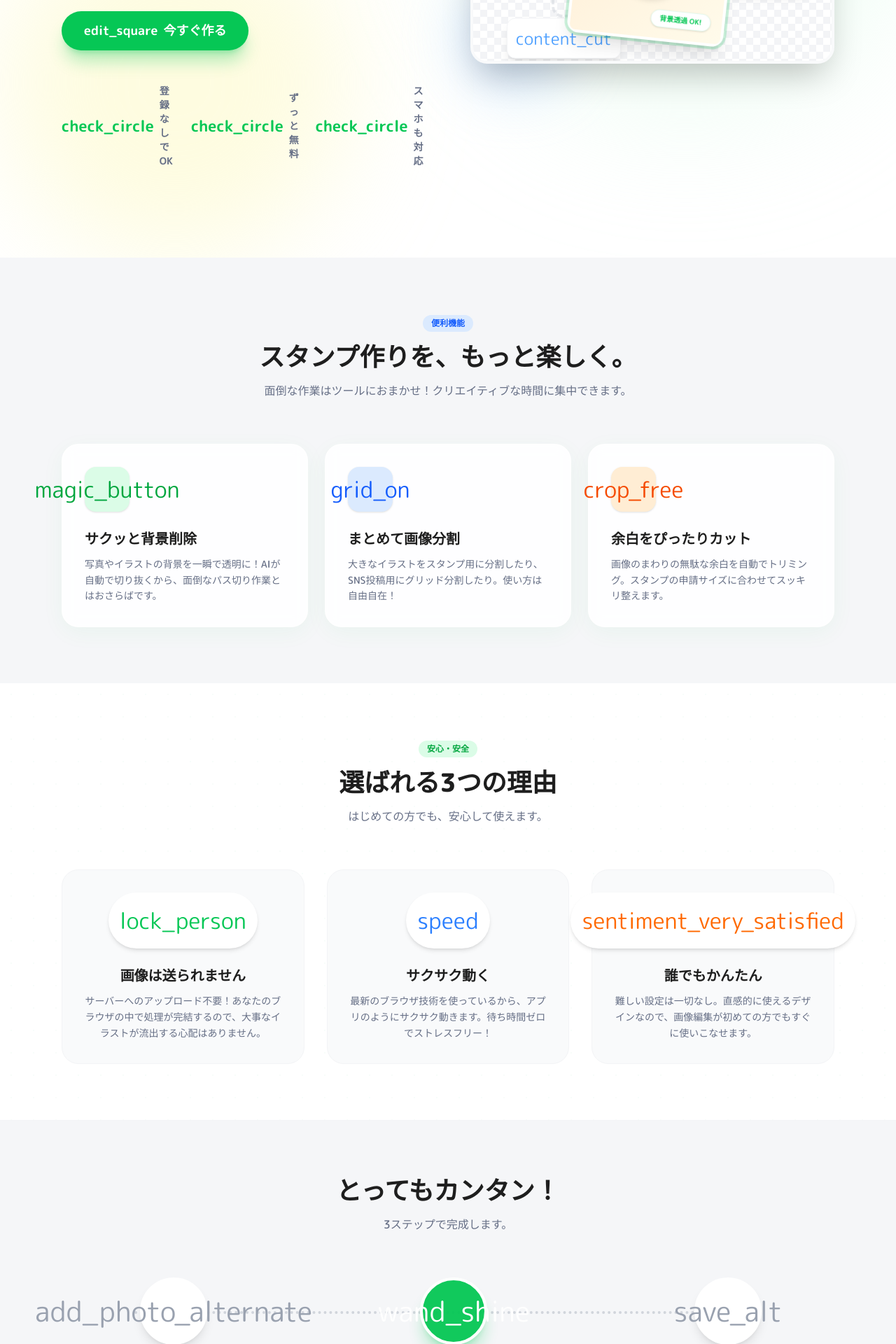
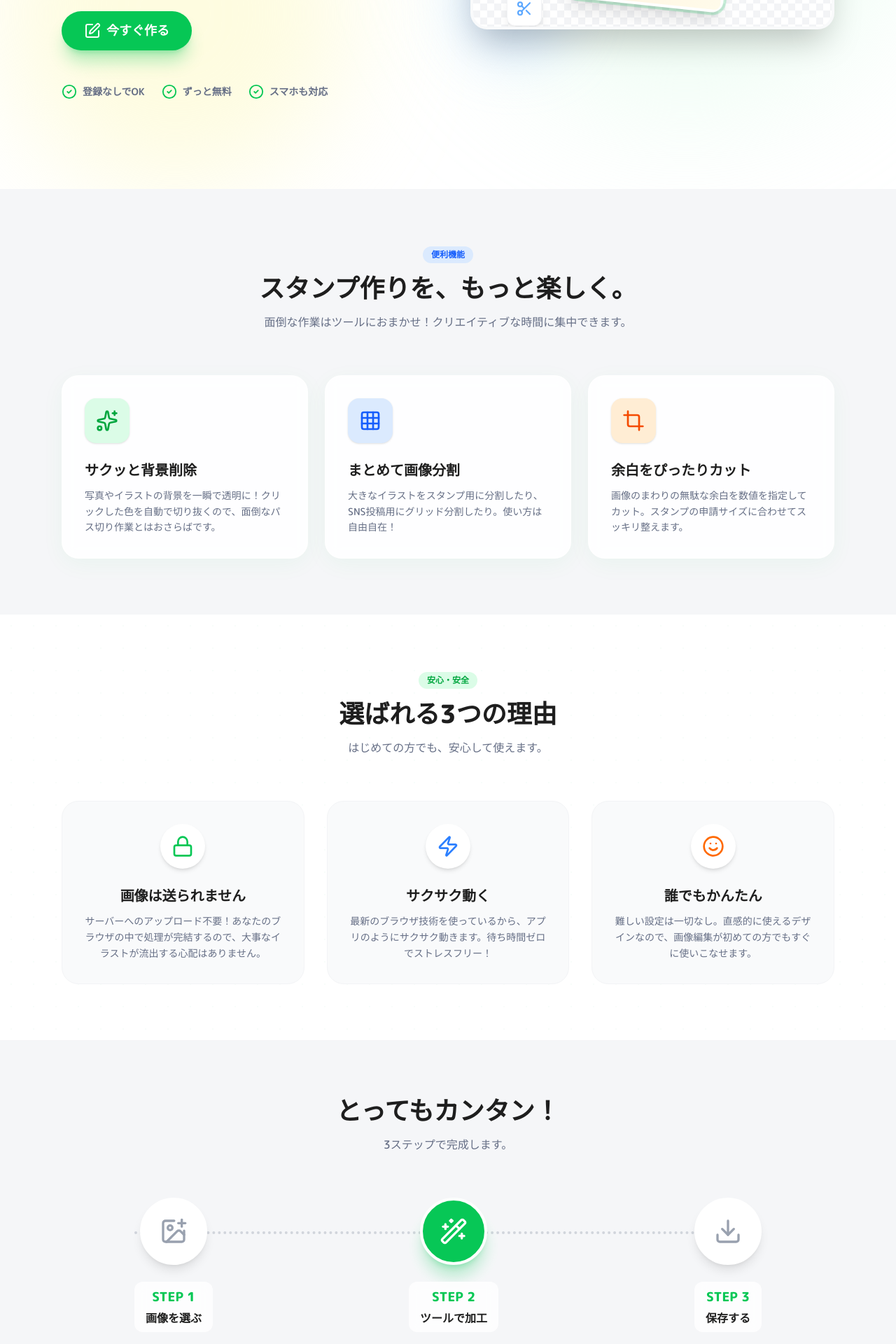
Before and after one commit to Lchiki-nl/Stamp-Image-Tools, a Next.js app: page / in a window 1280 px wide. Shown: the part 600-2520 px from the top of the page at 70% size. Built offline with nearby package versions, Linux system fonts and the light colour scheme.

Commit message:
feat：モバイル版の適用

```diff
--- a/src/app/page.tsx
+++ b/src/app/page.tsx
@@ -2,6 +2,21 @@
 
 import Link from "next/link";
 import { motion } from "framer-motion";
+import {
+  Smile,
+  Edit,
+  CheckCircle2,
+  Wand2,
+  Scissors,
+  Grid3X3,
+  Crop,
+  Lock,
+  Zap,
+  ImagePlus,
+  Sparkles,
+  Download,
+  ArrowRight
+} from "lucide-react";
 
 export default function LandingPage() {
   return (
@@ -11,7 +26,7 @@ export default function LandingPage() {
         <div className="mx-auto flex max-w-6xl items-center justify-between">
           <div className="flex items-center gap-2">
             <div className="flex h-10 w-10 items-center justify-center rounded-2xl bg-primary text-white shadow-md shadow-primary/20 transform -rotate-6">
-              <span className="material-symbols-outlined text-[24px]">sentiment_satisfied</span>
+              <Smile size={24} strokeWidth={2.5} />
             </div>
             <h1 className="text-xl font-extrabold tracking-tight text-text-main">IMG-TOOLS</h1>
           </div>
@@ -61,21 +76,21 @@ export default function LandingPage() {
                   href="/app"
                   className="inline-flex h-14 items-center justify-center gap-2 rounded-full bg-primary px-8 text-lg font-bold text-white shadow-xl shadow-primary/30 transition hover:bg-primary-dark hover:-translate-y-1"
                 >
-                  <span className="material-symbols-outlined">edit_square</span>
+                  <Edit size={24} />
                   <span>今すぐ作る</span>
                 </Link>
               </div>
               <div className="flex items-center gap-6 pt-4 text-sm text-text-sub font-bold">
                 <div className="flex items-center gap-2">
-                  <span className="material-symbols-outlined text-primary text-[22px]">check_circle</span>
+                  <CheckCircle2 size={22} className="text-primary" />
                   <span>登録なしでOK</span>
                 </div>
                 <div className="flex items-center gap-2">
-                  <span className="material-symbols-outlined text-primary text-[22px]">check_circle</span>
+                  <CheckCircle2 size={22} className="text-primary" />
                   <span>ずっと無料</span>
                 </div>
                 <div className="flex items-center gap-2">
-                  <span className="material-symbols-outlined text-primary text-[22px]">check_circle</span>
+                  <CheckCircle2 size={22} className="text-primary" />
                   <span>スマホも対応</span>
                 </div>
               </div>
@@ -112,10 +127,10 @@ export default function LandingPage() {
                     </div>
                   </div>
                   <div className="absolute top-1/2 right-8 bg-white p-3 rounded-xl shadow-lg border border-gray-100 animate-bounce" style={{ animationDuration: "3s" }}>
-                    <span className="material-symbols-outlined text-primary text-2xl">auto_fix</span>
+                    <Wand2 className="text-primary" size={24} />
                   </div>
                   <div className="absolute bottom-12 left-12 bg-white p-3 rounded-xl shadow-lg border border-gray-100 animate-bounce" style={{ animationDuration: "4s" }}>
-                    <span className="material-symbols-outlined text-blue-400 text-2xl">content_cut</span>
+                    <Scissors className="text-blue-400" size={24} />
                   </div>
                 </div>
               </div>
@@ -135,21 +150,21 @@ export default function LandingPage() {
           <div className="grid gap-6 sm:grid-cols-2 lg:grid-cols-3">
             {[
               {
-                icon: "magic_button",
+                icon: Sparkles,
                 title: "サクッと背景削除",
-                description: "写真やイラストの背景を一瞬で透明に！AIが自動で切り抜くから、面倒なパス切り作業とはおさらばです。",
+                description: "写真やイラストの背景を一瞬で透明に！クリックした色を自動で切り抜くので、面倒なパス切り作業とはおさらばです。",
                 color: "green",
               },
               {
-                icon: "grid_on",
+                icon: Grid3X3,
                 title: "まとめて画像分割",
                 description: "大きなイラストをスタンプ用に分割したり、SNS投稿用にグリッド分割したり。使い方は自由自在！",
                 color: "blue",
               },
               {
-                icon: "crop_free",
+                icon: Crop,
                 title: "余白をぴったりカット",
-                description: "画像のまわりの無駄な余白を自動でトリミング。スタンプの申請サイズに合わせてスッキリ整えます。",
+                description: "画像のまわりの無駄な余白を数値を指定してカット。スタンプの申請サイズに合わせてスッキリ整えます。",
                 color: "orange",
               },
             ].map((feature, index) => (
@@ -162,7 +177,7 @@ export default function LandingPage() {
                 transition={{ duration: 0.5, delay: index * 0.1 }}
               >
                 <div className={`mb-6 inline-flex h-16 w-16 items-center justify-center rounded-2xl bg-${feature.color}-100 text-${feature.color}-600 group-hover:bg-${feature.color}-500 group-hover:text-white transition-colors duration-300 shadow-sm`}>
-                  <span className="material-symbols-outlined text-[32px]">{feature.icon}</span>
+                  <feature.icon size={32} />
                 </div>
                 <h3 className="mb-3 text-xl font-bold text-text-main">{feature.title}</h3>
                 <p className="text-sm font-medium leading-relaxed text-text-sub">{feature.description}</p>
@@ -184,19 +199,19 @@ export default function LandingPage() {
           <div className="grid gap-8 md:grid-cols-3">
             {[
               {
-                icon: "lock_person",
+                icon: Lock,
                 title: "画像は送られません",
                 description: "サーバーへのアップロード不要！あなたのブラウザの中で処理が完結するので、大事なイラストが流出する心配はありません。",
                 color: "text-primary",
               },
               {
-                icon: "speed",
+                icon: Zap,
                 title: "サクサク動く",
                 description: "最新のブラウザ技術を使っているから、アプリのようにサクサク動きます。待ち時間ゼロでストレスフリー！",
                 color: "text-blue-500",
               },
               {
-                icon: "sentiment_very_satisfied",
+                icon: Smile,
                 title: "誰でもかんたん",
                 description: "難しい設定は一切なし。直感的に使えるデザインなので、画像編集が初めての方でもすぐに使いこなせます。",
                 color: "text-orange-500",
@@ -211,7 +226,7 @@ export default function LandingPage() {
                 transition={{ duration: 0.5, delay: index * 0.1 }}
               >
                 <div className={`mb-6 rounded-full bg-white p-4 ${item.color} shadow-md`}>
-                  <span className="material-symbols-outlined text-[32px]">{item.icon}</span>
+                  <item.icon size={32} />
                 </div>
                 <h3 className="text-xl font-bold text-text-main mb-3">{item.title}</h3>
                 <p className="text-sm text-text-sub leading-relaxed font-medium">{item.description}</p>
@@ -231,9 +246,9 @@ export default function LandingPage() {
           <div className="flex flex-col md:flex-row items-center justify-between gap-8 relative max-w-4xl mx-auto">
             <div className="hidden md:block absolute top-12 left-0 w-full h-[3px] border-t-4 border-dotted border-gray-300 z-0"></div>
             {[
-              { icon: "add_photo_alternate", step: "STEP 1", title: "画像を選ぶ", active: false },
-              { icon: "wand_shine", step: "STEP 2", title: "自動で加工", active: true },
-              { icon: "save_alt", step: "STEP 3", title: "保存する", active: false },
+              { icon: ImagePlus, step: "STEP 1", title: "画像を選ぶ", active: false },
+              { icon: Wand2, step: "STEP 2", title: "ツールで加工", active: true },
+              { icon: Download, step: "STEP 3", title: "保存する", active: false },
             ].map((item, index) => (
               <motion.div
                 key={item.step}
@@ -244,7 +259,7 @@ export default function LandingPage() {
                 transition={{ duration: 0.5, delay: index * 0.15 }}
               >
                 <div className={`flex h-24 w-24 items-center justify-center rounded-full border-4 border-white ${item.active ? "bg-primary text-white shadow-xl shadow-primary/30 animate-pulse" : "bg-white text-gray-400 shadow-lg"} group-hover:scale-110 transition-transform`}>
-                  <span className="material-symbols-outlined text-[40px]">{item.icon}</span>
+                  <item.icon size={40} />
                 </div>
                 <div className="text-center bg-white/80 backdrop-blur-sm px-4 py-2 rounded-xl">
                   <span className="block text-primary font-black text-lg mb-1">{item.step}</span>
@@ -276,7 +291,7 @@ export default function LandingPage() {
               className="flex min-w-[240px] cursor-pointer items-center justify-center overflow-hidden rounded-full bg-primary h-16 px-10 text-white text-xl font-bold shadow-2xl shadow-primary/40 transition hover:bg-primary-dark hover:scale-105 active:scale-95"
             >
               無料で始める
-              <span className="material-symbols-outlined ml-2 text-2xl">arrow_forward</span>
+              <ArrowRight className="ml-2" size={24} />
             </Link>
           </div>
           <p className="mt-4 text-xs text-gray-400 font-bold">※ クレジットカード登録などは一切不要です</p>
@@ -290,7 +305,7 @@ export default function LandingPage() {
             <div className="flex flex-col gap-2">
               <div className="flex items-center gap-2 text-text-main">
                 <div className="w-8 h-8 rounded-lg bg-primary flex items-center justify-center text-white">
-                  <span className="material-symbols-outlined text-[20px]">sentiment_satisfied</span>
+                  <Smile size={20} strokeWidth={2.5} />
                 </div>
                 <span className="font-black text-xl">IMG-TOOLS</span>
               </div>
@@ -299,9 +314,8 @@ export default function LandingPage() {
               </p>
             </div>
             <div className="flex flex-wrap gap-8 text-sm font-bold text-text-sub">
-              <a className="hover:text-primary transition-colors" href="#">プライバシーポリシー</a>
-              <a className="hover:text-primary transition-colors" href="#">利用規約</a>
-              <a className="hover:text-primary transition-colors" href="#">運営会社</a>
+              <Link className="hover:text-primary transition-colors" href="/privacy">プライバシーポリシー</Link>
+              <Link className="hover:text-primary transition-colors" href="/terms">利用規約</Link>
             </div>
           </div>
           <div className="mt-12 border-t border-gray-50 pt-8 flex flex-col sm:flex-row justify-between items-center gap-4">
--- /dev/null
+++ b/src/app/privacy/page.tsx
@@ -0,0 +1,44 @@
+
+import Link from "next/link";
+import { ArrowLeft } from "lucide-react";
+
+export default function PrivacyPage() {
+  return (
+    <div className="min-h-screen bg-background-soft py-12 px-6">
+      <div className="mx-auto max-w-3xl bg-white p-8 md:p-12 rounded-3xl shadow-sm border border-gray-100">
+        <Link href="/" className="inline-flex items-center text-sm font-bold text-text-sub hover:text-primary mb-8 transition-colors">
+          <ArrowLeft size={16} className="mr-1" />
+          トップに戻る
+        </Link>
+
+        <h1 className="text-3xl font-black text-text-main mb-8">プライバシーポリシー</h1>
+
+        <div className="space-y-8 text-text-main leading-relaxed">
+          <section>
+            <h2 className="text-xl font-bold mb-4 border-b border-gray-100 pb-2">1. 個人情報の収集について</h2>
+            <p>
+              当ツール（IMG-TOOLS）は、ユーザーの個人情報を収集しません。
+              ユーザーがアップロードした画像は、すべてユーザーのブラウザ（クライアントサイド）内でのみ処理されます。
+              画像データが当社のサーバーに送信・保存されることは一切ありません。
+            </p>
+          </section>
+
+          <section>
+            <h2 className="text-xl font-bold mb-4 border-b border-gray-100 pb-2">2. アクセス解析について</h2>
+            <p>
+              当サイトでは、サービスの向上を目的として、Google Analyticsなどのアクセス解析ツールを使用する場合があります。
+              これらは匿名のトラフィックデータを収集するものであり、個人を特定する情報は含まれません。
+            </p>
+          </section>
+
+          <section>
+            <h2 className="text-xl font-bold mb-4 border-b border-gray-100 pb-2">3. 免責事項</h2>
+            <p>
+              当ツールの利用により生じた損害について、当社は一切の責任を負いません。
+            </p>
+          </section>
+        </div>
+      </div>
+    </div>
+  );
+}
--- /dev/null
+++ b/src/app/terms/page.tsx
@@ -0,0 +1,56 @@
+
+import Link from "next/link";
+import { ArrowLeft } from "lucide-react";
+
+export default function TermsPage() {
+  return (
+    <div className="min-h-screen bg-background-soft py-12 px-6">
+      <div className="mx-auto max-w-3xl bg-white p-8 md:p-12 rounded-3xl shadow-sm border border-gray-100">
+        <Link href="/" className="inline-flex items-center text-sm font-bold text-text-sub hover:text-primary mb-8 transition-colors">
+          <ArrowLeft size={16} className="mr-1" />
+          トップに戻る
+        </Link>
+
+        <h1 className="text-3xl font-black text-text-main mb-8">利用規約</h1>
+
+        <div className="space-y-8 text-text-main leading-relaxed">
+          <section>
+            <h2 className="text-xl font-bold mb-4 border-b border-gray-100 pb-2">1. 規約への同意</h2>
+            <p>
+              当ツール（IMG-TOOLS）を利用することで、本規約に同意したものとみなします。
+            </p>
+          </section>
+
+          <section>
+            <h2 className="text-xl font-bold mb-4 border-b border-gray-100 pb-2">2. 禁止事項</h2>
+            <p>
+              以下の行為を禁止します。
+            </p>
+            <ul className="list-disc list-inside mt-2 space-y-1 ml-4 text-text-sub">
+              <li>法令または公序良俗に違反する行為</li>
+              <li>当ツールの運営を妨害する行為</li>
+              <li>その他、運営者が不適切と判断する行為</li>
+            </ul>
+          </section>
+
+          <section>
+            <h2 className="text-xl font-bold mb-4 border-b border-gray-100 pb-2">3. 免責事項</h2>
+            <p>
+              当ツールは現状有姿で提供されます。
+              不具合やバグがないことを保証するものではなく、利用により生じたいかなる損害についても責任を負いません。
+              また、予告なくサービスの内容変更や停止を行う場合があります。
+            </p>
+          </section>
+
+          <section>
+            <h2 className="text-xl font-bold mb-4 border-b border-gray-100 pb-2">4. 著作権</h2>
+            <p>
+              ユーザーが加工した画像の著作権は、ユーザー自身または元の権利者に帰属します。
+              当ツールがその権利を主張することはありません。
+            </p>
+          </section>
+        </div>
+      </div>
+    </div>
+  );
+}
--- a/src/components/gallery/ImageCard.tsx
+++ b/src/components/gallery/ImageCard.tsx
@@ -59,7 +59,7 @@ export function ImageCard({ image, onSelect, onToggleSelect, onRemove }: ImageCa
           e.stopPropagation();
           onRemove(image.id);
         }}
-        className="absolute bottom-3 right-3 z-10 w-9 h-9 bg-white/90 text-red-500 rounded-xl shadow-sm flex items-center justify-center opacity-0 group-hover:opacity-100 transition-all hover:bg-red-50"
+        className="absolute bottom-3 right-3 z-10 w-9 h-9 bg-white/90 text-red-500 rounded-xl shadow-sm flex items-center justify-center opacity-100 md:opacity-0 md:group-hover:opacity-100 transition-all hover:bg-red-50"
         title="削除"
       >
         <Trash2 size={18} />
--- a/src/components/gallery/ProcessingModal.tsx
+++ b/src/components/gallery/ProcessingModal.tsx
@@ -153,7 +153,7 @@ export function ProcessingModal({
                             type="text"
                             value={bgConfig.targetColor}
                             onChange={(e) => setBgConfig(p => ({ ...p, targetColor: e.target.value }))}
-                            className="flex-1 px-3 py-2 border border-gray-200 rounded-xl text-sm font-mono focus:outline-none focus:ring-2 focus:ring-green-500/20 focus:border-green-500"
+                            className="flex-1 px-3 py-2 border border-gray-200 rounded-xl text-base font-mono focus:outline-none focus:ring-2 focus:ring-green-500/20 focus:border-green-500"
                             placeholder="#FFFFFF"
                         />
                     </div>
@@ -204,7 +204,7 @@ export function ProcessingModal({
                                             [side]: Number(e.target.value)
                                         }
                                     }))}
-                                    className="w-full px-3 py-2 border border-gray-200 rounded-xl text-sm"
+                                    className="w-full px-3 py-2 border border-gray-200 rounded-xl text-base"
                                 />
                             </div>
                         ))}
--- a/src/components/tools/BackgroundRemovalTool.tsx
+++ b/src/components/tools/BackgroundRemovalTool.tsx
@@ -196,7 +196,7 @@ export function BackgroundRemovalTool({ className = "", embeddedImage, embeddedC
                 type="text"
                 value={hexInput}
                 onChange={(e) => handleHexChange(e.target.value)}
-                className="flex-1 px-3 py-2 border border-gray-200 rounded-xl text-sm font-mono focus:outline-none focus:ring-2 focus:ring-primary/50"
+                className="flex-1 px-3 py-2 border border-gray-200 rounded-xl text-base font-mono focus:outline-none focus:ring-2 focus:ring-primary/50"
                 placeholder="#FFFFFF"
               />
             </div>
--- a/src/components/tools/CropTool.tsx
+++ b/src/components/tools/CropTool.tsx
@@ -190,7 +190,7 @@ export function CropTool({ className = "", embeddedImage, embeddedCanvasRef, onA
                     min="0"
                     value={manualCrop[side]}
                     onChange={(e) => handleManualChange(side, parseInt(e.target.value) || 0)}
-                    className="w-full px-3 py-2 border border-gray-200 rounded-xl text-sm focus:outline-none focus:ring-2 focus:ring-primary/50"
+                    className="w-full px-3 py-2 border border-gray-200 rounded-xl text-base focus:outline-none focus:ring-2 focus:ring-primary/50"
                   />
                 </div>
               ))}
```
Also changed, not shown: src/components/editor/UnifiedEditor.tsx (+4 -4 lines), src/components/gallery/FloatingActionBar.tsx (+6 -6 lines).
